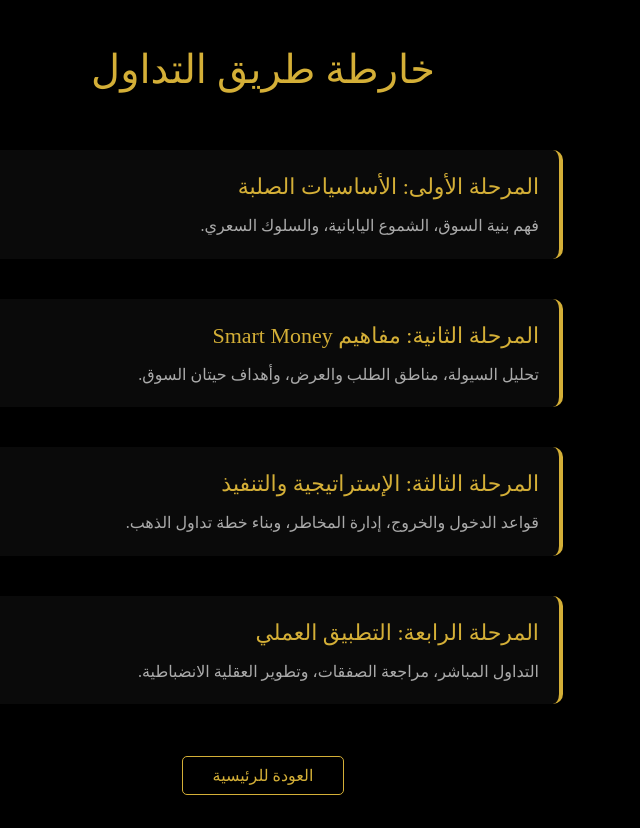
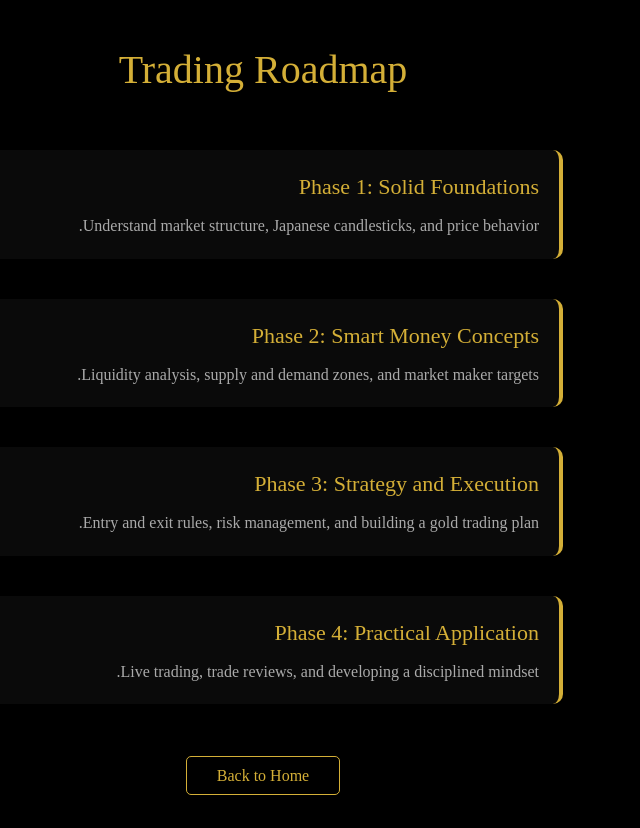
Before and after one commit to MtSOGoldAcademy/mtso-gold-academy, a Next.js app: page /roadmap in a window 1280 px wide. Shown: the whole page, without its empty margins (377-1017 px from the left). Built offline with nearby package versions, Linux system fonts and the light colour scheme.

Commit message:
Translate roadmap content from Arabic to English

```diff
--- a/app/roadmap/page.tsx
+++ b/app/roadmap/page.tsx
@@ -1,18 +1,18 @@
 export const metadata = {
-  title: 'خارطة الطريق | أكاديمية MTSO',
+  title: 'Roadmap | MTSO Academy',
 }
 
 export default function Roadmap() {
   const steps = [
-    { title: "المرحلة الأولى: الأساسيات الصلبة", content: "فهم بنية السوق، الشموع اليابانية، والسلوك السعري." },
-    { title: "المرحلة الثانية: مفاهيم Smart Money", content: "تحليل السيولة، مناطق الطلب والعرض، وأهداف حيتان السوق." },
-    { title: "المرحلة الثالثة: الإستراتيجية والتنفيذ", content: "قواعد الدخول والخروج، إدارة المخاطر، وبناء خطة تداول الذهب." },
-    { title: "المرحلة الرابعة: التطبيق العملي", content: "التداول المباشر، مراجعة الصفقات، وتطوير العقلية الانضباطية." }
+    { title: "Phase 1: Solid Foundations", content: "Understand market structure, Japanese candlesticks, and price behavior." },
+    { title: "Phase 2: Smart Money Concepts", content: "Liquidity analysis, supply and demand zones, and market maker targets." },
+    { title: "Phase 3: Strategy and Execution", content: "Entry and exit rules, risk management, and building a gold trading plan." },
+    { title: "Phase 4: Practical Application", content: "Live trading, trade reviews, and developing a disciplined mindset." }
   ];
 
   return (
     <div style={{ backgroundColor: 'black', color: '#D4AF37', minHeight: '100vh', padding: '40px', fontFamily: 'serif' }}>
-      <h1 style={{ textAlign: 'center', fontSize: '40px', marginBottom: '50px' }}>خارطة طريق التداول</h1>
+      <h1 style={{ textAlign: 'center', fontSize: '40px', marginBottom: '50px' }}>Trading Roadmap</h1>
       <div style={{ maxWidth: '600px', margin: '0 auto', display: 'flex', flexDirection: 'column', gap: '40px' }}>
         {steps.map((step, index) => (
           <div key={index} style={{ borderRight: '4px solid #D4AF37', paddingRight: '25px', backgroundColor: '#0a0a0a', padding: '20px', borderRadius: '0 10px 10px 0' }}>
@@ -22,7 +22,7 @@ export default function Roadmap() {
         ))}
       </div>
       <div style={{ textAlign: 'center', marginTop: '60px' }}>
-        <a href="/" style={{ padding: '10px 30px', border: '1px solid #D4AF37', color: '#D4AF37', textDecoration: 'none', borderRadius: '5px' }}>العودة للرئيسية</a>
+        <a href="/" style={{ padding: '10px 30px', border: '1px solid #D4AF37', color: '#D4AF37', textDecoration: 'none', borderRadius: '5px' }}>Back to Home</a>
       </div>
     </div>
   );
```
